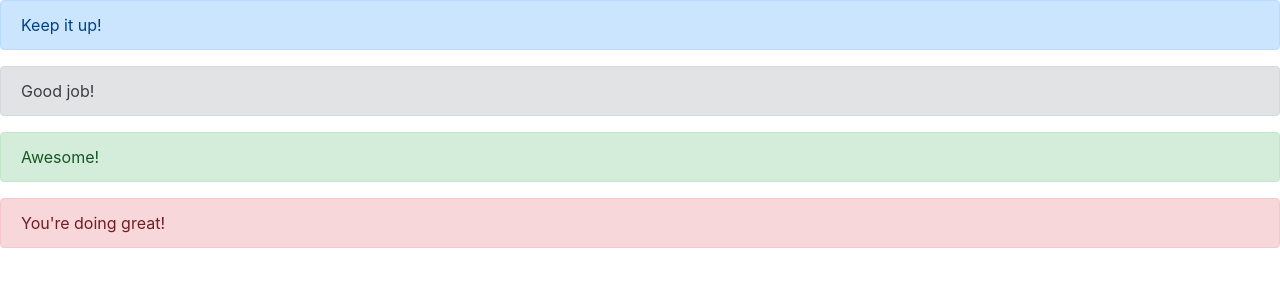
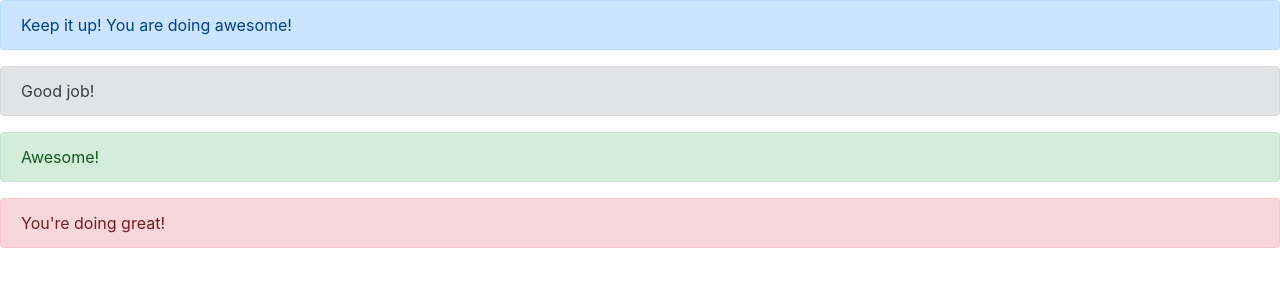
Before and after one commit to rv498/EmilyHan, a plain HTML site: page index.html in a window 1280 px wide. Drawn offline with nearby package versions, Linux system fonts and the light colour scheme.

Commit message:
sixth commit

```diff
--- a/index.html
+++ b/index.html
@@ -15,7 +15,7 @@
 
 <body>
     <div class="alert alert-primary" role="alert">
-        Keep it up!
+        Keep it up! You are doing awesome!
     </div>
     <div class="alert alert-secondary" role="alert">
         Good job!
```
